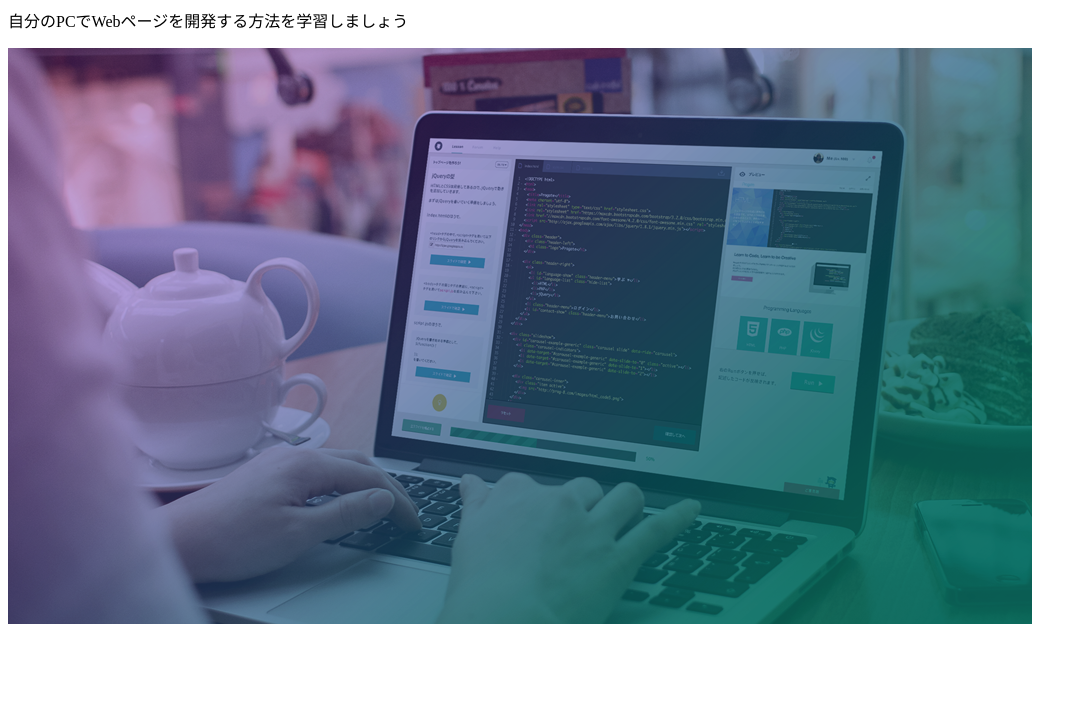
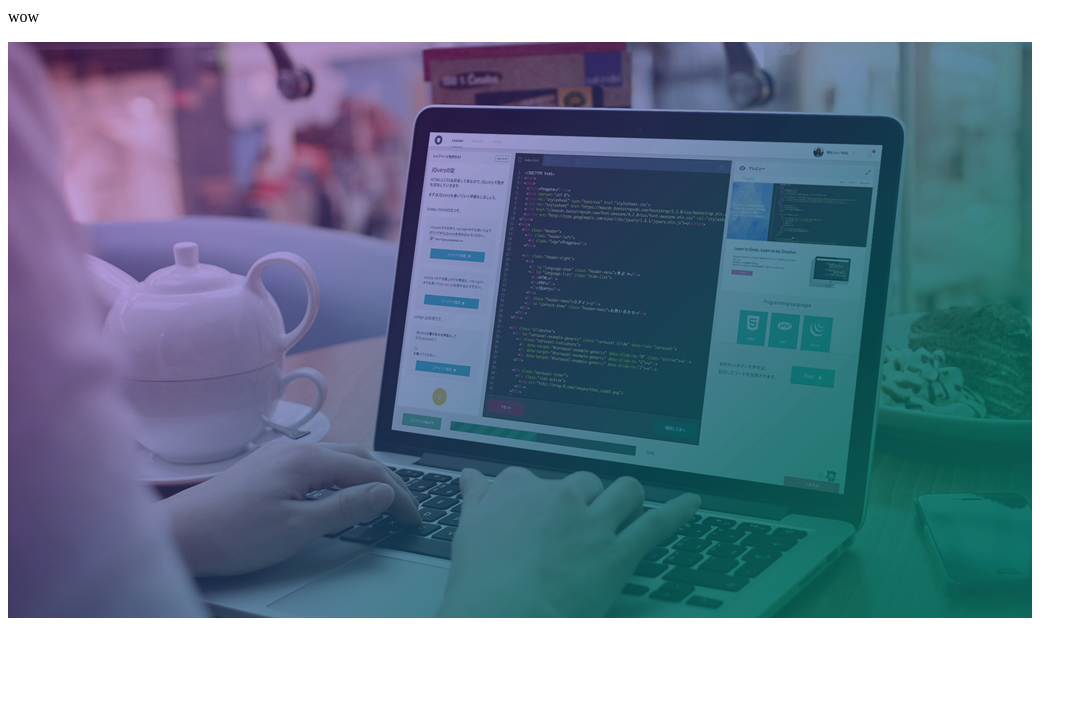
Before and after one commit to n-awamura/a, a plain HTML site: page index.html in a window 1280 px wide. Shown: the part 81-800 px from the top of the page, without its empty margins (0-1087 px from the left). Drawn offline with Linux system fonts and the light colour scheme.

Commit message:
git commit -m "test"

```diff
--- a/index.html
+++ b/index.html
@@ -3,12 +3,12 @@
   <head>
     <meta charset="utf-8">
     <link rel="stylesheet" href="stylesheet.css">
-    <title>Progate</title>
+    <title>wow</title>
   </head>
   <body>
     <header>
         <h1 class="title">HTML & CSS の開発環境を用意しよう！</h1>
-        <p>自分のPCでWebページを開発する方法を学習しましょう</p>
+        <p>wow</p>
         <img src="top.png" alt="">
     </header>
   </body>
```
